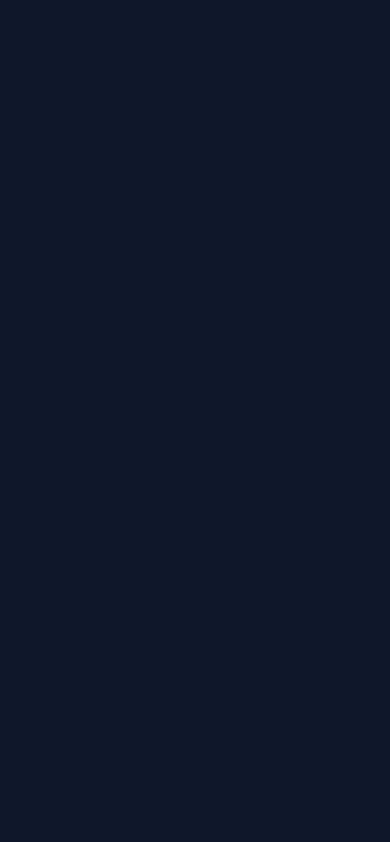
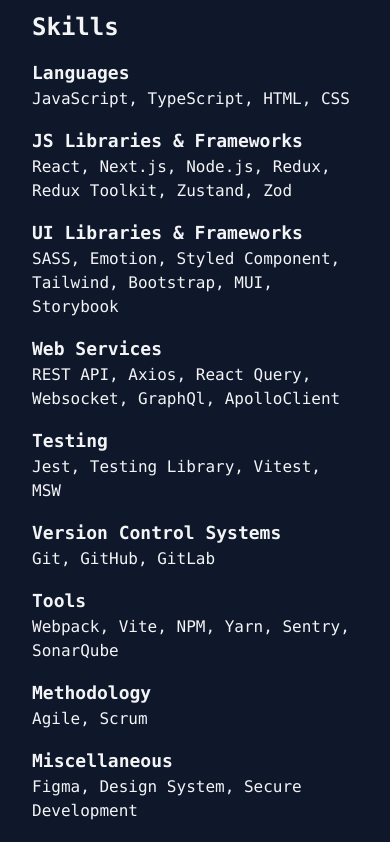
Before and after one commit to SeyyedKhandon/khedesh, a Next.js app: page / in a window 390 px wide. Shown: the part 2540-3382 px from the top of the page. Before the commit the page ends 2535 px from the top, so only its background shows below. Built offline with nearby package versions, Linux system fonts and the light colour scheme.

Commit message:
feat: :sparkles: Add skills, add href#about-me to mobile menu, add mt-20 to main tag in layout

```diff
--- a/src/components/navigation/mobileMenu.tsx
+++ b/src/components/navigation/mobileMenu.tsx
@@ -24,7 +24,7 @@
           />
         </li>
         <li className="hover:bg-slate-100 dark:hover:bg-slate-600">
-          <Link className="block" href="/about">
+          <Link className="block" href="#about-me">
             About
           </Link>
         </li>
--- /dev/null
+++ b/src/components/skill/index.tsx
@@ -0,0 +1,10 @@
+import { Skill as SkillType } from "@/data";
+
+export default function Skill({ skill }: { skill: SkillType }) {
+  return (
+    <div>
+      <h4 className="text-lg font-semibold">{skill.title}</h4>
+      <p>{skill.items}</p>
+    </div>
+  );
+}
--- a/src/data/index.ts
+++ b/src/data/index.ts
@@ -70,3 +70,51 @@
     site: "",
   },
 ];
+export interface Skill {
+  title: string;
+  items: string;
+}
+export const skills: Skill[] = [
+  {
+    title: "Languages",
+    items: "JavaScript, TypeScript, HTML, CSS",
+  },
+  {
+    title: "JS Libraries & Frameworks",
+    items: "React, Next.js, Node.js, Redux, Redux Toolkit, Zustand, Zod",
+  },
+  {
+    title: "UI Libraries & Frameworks",
+    items:
+      "SASS, Emotion, Styled Component, Tailwind, Bootstrap, MUI, Storybook",
+  },
+  {
+    title: "Web Services",
+    items: "REST API, Axios, React Query, Websocket, GraphQl, ApolloClient",
+  },
+  {
+    title: "Testing",
+    items: "Jest, Testing Library, Vitest, MSW",
+  },
+  {
+    title: "Version Control Systems",
+    items: "Git, GitHub, GitLab",
+  },
+  {
+    title: "Tools",
+    items: "Webpack, Vite, NPM, Yarn, Sentry, SonarQube",
+  },
+  {
+    title: "Methodology",
+    items: "Agile, Scrum",
+  },
+  {
+    title: "Miscellaneous",
+    items: "Figma, Design System, Secure Development",
+  },
+  {
+    title: "Soft Skills",
+    items:
+      "Teamwork, Creativity, Problem Solving, Knowledge Sharing, Time Management",
+  },
+];
--- a/src/layout/layout.tsx
+++ b/src/layout/layout.tsx
@@ -5,7 +5,7 @@
   return (
     <>
       <Header />
-      <main>{children}</main>
+      <main className="mt-20">{children}</main>
       <Footer />
     </>
   );
--- a/src/components/aboutMe/index.tsx
+++ b/src/pages/about-me/index.tsx
@@ -3,7 +3,7 @@
 
 export default function AboutMe() {
   return (
-    <section className="px-8">
+    <section className="px-8" id="about-me">
       <h2 className="mb-4 text-2xl font-bold">About Me</h2>
       <p>
         Creative software developer with 7+ years of experience in design and
--- a/src/pages/index.tsx
+++ b/src/pages/index.tsx
@@ -3,7 +3,8 @@
 import Projects from "@/components/projects";
 import Technologies from "@/components/technologies";
 import Head from "next/head";
-import AboutMe from "@/components/aboutMe";
+import AboutMe from "@/pages/about-me";
+import Skills from "@/pages/skills";
 
 function HeadTag() {
   return (
@@ -22,6 +23,7 @@
       <HeadTag />
       <Hero />
       <AboutMe />
+      <Skills />
       <Projects />
       <Technologies />
       <Accomplishments />
--- /dev/null
+++ b/src/pages/skills/index.tsx
@@ -0,0 +1,15 @@
+import { skills } from "@/data";
+import Skill from "@/components/skill";
+
+export default function Skills() {
+  return (
+    <section className="mx-8 my-8" id="skills">
+      <h3 className="mb-4 text-2xl font-bold">Skills</h3>
+      <div className="space-y-4 md:grid md:grid-cols-2">
+        {skills.map((s) => (
+          <Skill key={s.title} skill={s} />
+        ))}
+      </div>
+    </section>
+  );
+}
```
